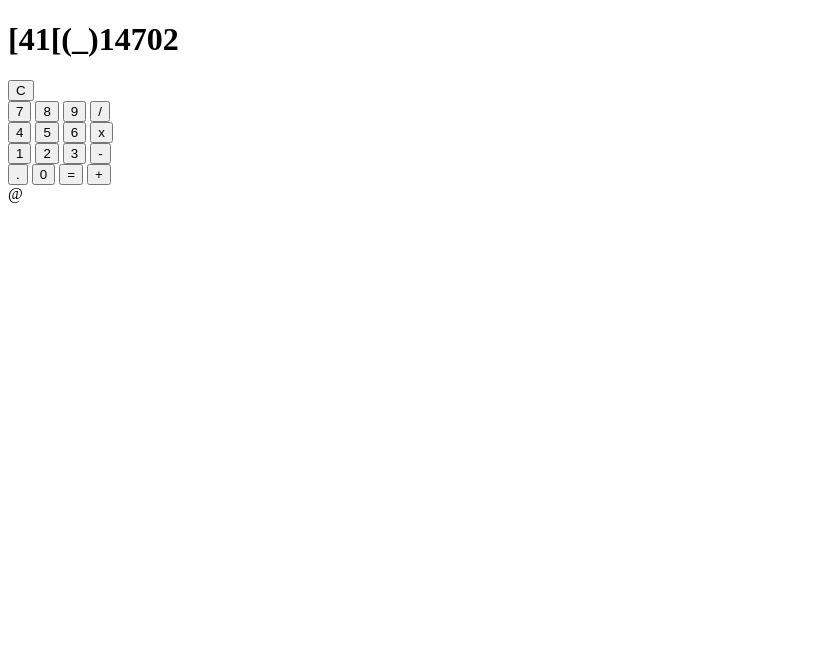
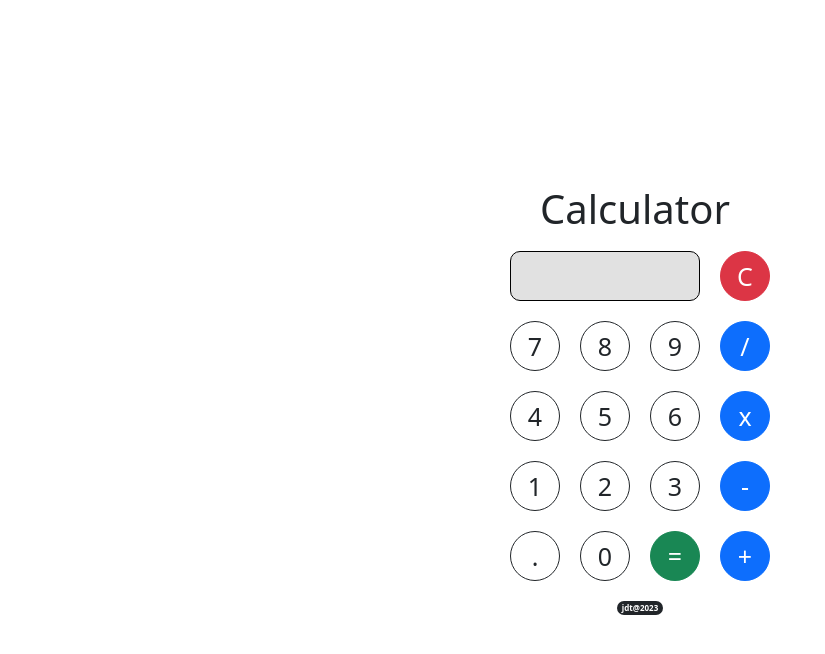
Before and after one commit to jdtroubat/calculator, a plain HTML site: page index.html in a window 1280 px wide. Shown: the whole page, without its empty margins (0-825 px from the left). Drawn offline with nearby package versions, Linux system fonts and the light colour scheme.

Commit message:
CSS Layout

```diff
--- a/index.html
+++ b/index.html
@@ -5,40 +5,42 @@
     <meta http-equiv="X-UA-Compatible" content="IE=edge">
     <meta name="viewport" content="width=device-width, initial-scale=1.0">
     <title>Calculator</title>
+    <link href="https://cdn.jsdelivr.net/npm/bootstrap@5.3.0-alpha1/dist/css/bootstrap.min.css" rel="stylesheet" integrity="sha384-GLhlTQ8iRABdZLl6O3oVMWSktQOp6b7In1Zl3/Jr59b6EGGoI1aFkw7cmDA6j6gD" crossorigin="anonymous">
     <link rel="stylesheet" href="styles.css">
     <script src="script.js" defer></script>
 </head>
+
 <body>
-    <h1>[41[(_)14702</h1>
+    <h1>Calculator</h1>
     <div class="calculator"></div>
         <div class="top-row">
-            <div class="screen"></div>
-            <button class="clear">C</button>
+            <div id="screen"></div>
+            <button id="clear" class="btn btn-danger clear">C</button>
         </div>
         <div class="bottom-row">
-            <button class="number">7</button>
-            <button class="number">8</button>
-            <button class="number">9</button>
-            <button class="operator">/</button>
+            <button class="btn btn-outline-dark number">7</button>
+            <button class="btn btn-outline-dark number">8</button>
+            <button class="btn btn-outline-dark number">9</button>
+            <button class="btn btn-primary operator">/</button>
         </div>
         <div class="bottom-row">
-            <button class="number">4</button>
-            <button class="number">5</button>
-            <button class="number">6</button>
-            <button class="operator">x</button>
+            <button class="btn btn-outline-dark number">4</button>
+            <button class="btn btn-outline-dark number">5</button>
+            <button class="btn btn-outline-dark number">6</button>
+            <button class="btn btn-primary operator">x</button>
         </div>
         <div class="bottom-row">
-            <button class="number">1</button>
-            <button class="number">2</button>
-            <button class="number">3</button>
-            <button class="operator">-</button>
+            <button class="btn btn-outline-dark number">1</button>
+            <button class="btn btn-outline-dark number">2</button>
+            <button class="btn btn-outline-dark number">3</button>
+            <button class="btn btn-primary operator">-</button>
         </div>
         <div class="bottom-row">
-            <button class="decimal">.</button>
-            <button class="number">0</button>
-            <button class="equal">=</button>
-            <button class="operator">+</button>
+            <button class="btn btn-outline-dark decimal">.</button>
+            <button class="btn btn-outline-dark number">0</button>
+            <button class="btn btn-success equal">=</button>
+            <button class="btn btn-primary operator">+</button>
         </div>
-        <footer>@</footer>
+        <span class="badge rounded-pill text-bg-dark">jdt@2023</span>
 </body>
 </html>
--- a/styles.css
+++ b/styles.css
@@ -1,32 +1,66 @@
-*{
-
+body{
+    display: flex;
+    flex-direction: column;
+    justify-content: center;
+    align-items: center;
+    width: 100vw;
+    height: 100vh;
+    display: flex;
+    width: 100%;
+    justify-content: center;
 }
-body{
-
+.btn{
+    justify-self: center;
+    align-self: center;
+    height: 50px;
+    width: 50px;
+    margin: 10px;
+    font-size: 25px;
 }
 h1{
+    margin-right: 10px;
+}
 
-}
 .calculator{
-
+    display: flex;
 }
 .top-row{
-
+    display: flex;
+    align-items: center;
+    width: 100%;
+    justify-content: center;
 }
-.screen{
-
+#screen{
+    display: flex;
+    justify-content: flex-end;
+    border: solid 1px black;
+    border-radius: 10px;
+    height: 50px;
+    width: 190px;
+    align-items: center;
+    padding: 10px;
+    margin-left: 10px;
+    font-size: 25px;
+    background-color: rgb(225, 225, 225);
 }
-.clear{
-
+#clear{
+    border-radius: 50px;
+    margin-left: 20px;
 }
 .bottom-row{
-
+    display: flex;
+    width: 100%;
+    justify-content: center;
 }
 .number,
 .decimal,
-.equal{
+.equal,
+.operator{
+    border-radius: 50px;
+}
+
+.badge{
+    font-size: 8px;
+    margin-top: 10px;
 
 }
-.operator{
-
-}
```
